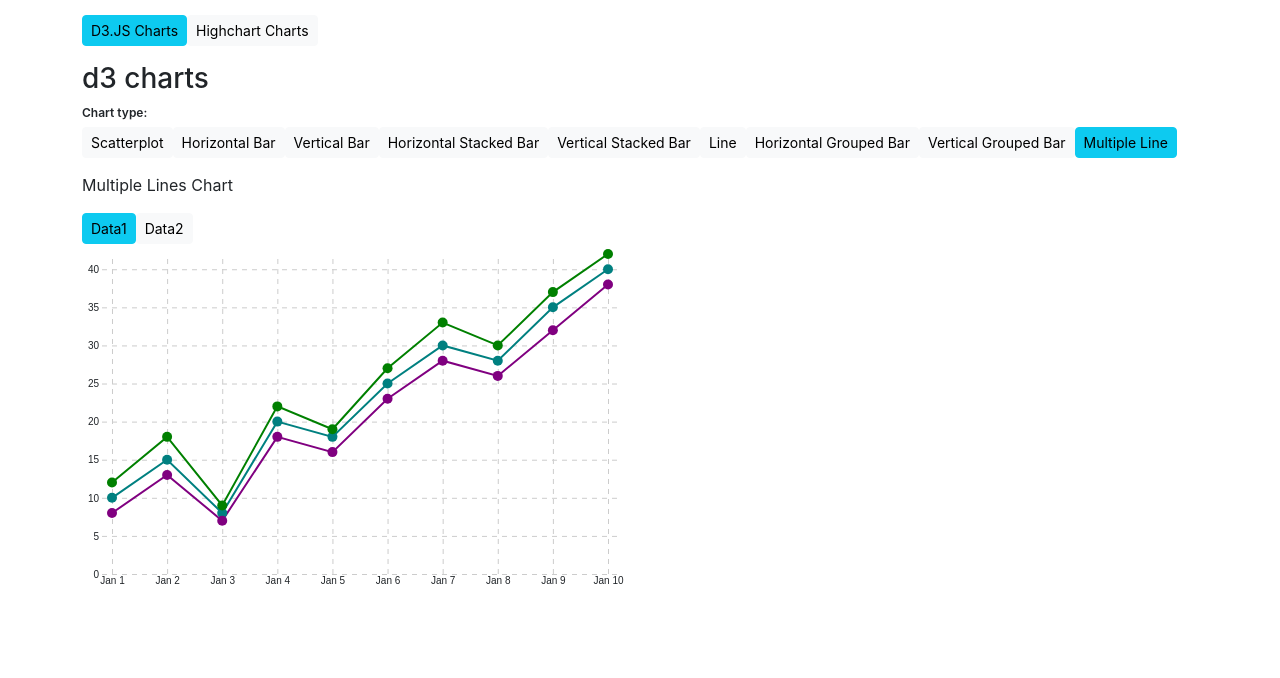
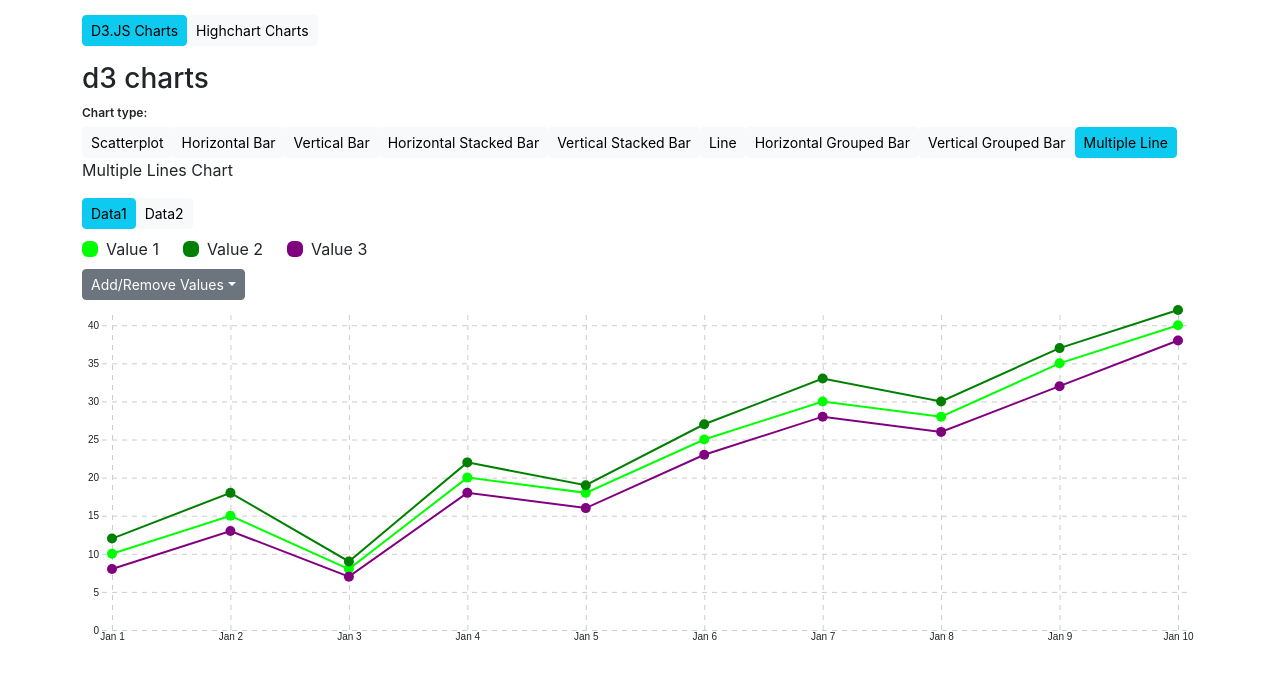
Before and after one commit to reneelightner/react-experiment, a React (Create React App) app: page / in a window 1280 px wide. Shown: the top 678 px of the page. Built offline with nearby package versions, Linux system fonts and the light colour scheme.

Commit message:
use dropdown, adjust to window resize

```diff
--- a/src/App.js
+++ b/src/App.js
@@ -73,8 +73,6 @@ const chartScatterplot = {
 }
 
 
-
-
 // APP COMPONENT
 function App() {
 
@@ -91,7 +89,7 @@ function App() {
   return (
     <div className="container">
       <div className="row">
-        <div className='col-12'>
+        <div className='col-12 col-sm-12 col-md-12 col-lg-12 col-xl-12 col-xxl-12'>
           <Buttonset btnData={btnsAllCharts} selection={componentSelectedChart} onSelect={handleBtnSelection} />
         </div>
       </div>
--- /dev/null
+++ b/src/Components/Containersize.js
@@ -0,0 +1,22 @@
+import { useState, useEffect, useRef } from 'react'
+
+export const useContainerSize = () => {
+  const ref = useRef()
+  const [size, setSize] = useState({ width: 0, height: 0 })
+
+  useEffect(() => {
+    if (!ref.current) return //if somehow ref isn't connected yet, just exit early
+    //Create a ResizeObserver (built-in browser API that watches a DOM element for size changes)
+    const observer = new ResizeObserver(entries => {
+      for (let entry of entries) { //when the observer triggers, it returns an array of entries (entries), each entry corresponds to a different element being observed
+        setSize({
+          width: entry.contentRect.width
+        });
+      }
+    })
+    observer.observe(ref.current) //Start watching the container
+    return () => observer.disconnect() //Cleanup when unmounting
+  }, [])
+
+  return [ref, size]
+}
--- a/src/Components/D3Charts.js
+++ b/src/Components/D3Charts.js
@@ -10,6 +10,7 @@ import GroupedBar from './GroupedBar';
 import MultipleLine from './MultipleLine';
 import colorPalette from './colors';
 import Legend from './Legend';
+import Dropdown from './Dropdown';
 
 import * as d3 from 'd3';
 
@@ -113,6 +114,7 @@ const D3Charts = () => {
         setcomponentSelectedD3(btnSelectedKey)
     }
 
+    // Multiple Lines Chart
     // button group for multiple lines chart
     const [dataSelected, setDataSelected] = useState("data1")
     const btnsMultipleLinesCharts = [
@@ -126,25 +128,72 @@ const D3Charts = () => {
     const chartDataMultipleLines = dataSelected === "data1"  // this is passed as the data to the chart component
         ? formattedMultipleLineChartData
         : formattedMultipleLine2ChartData
+    // x domain for multiple lines chart
+    const xdomain = dataSelected === "data1"
+        ? d3.extent(formattedMultipleLineChartData, d => d.date)
+        : d3.extent(formattedMultipleLine2ChartData, d => d.date)
+    // y domain for multiple lines chart
+    const ydomainmax = dataSelected === "data1"
+        ? d3.max(formattedMultipleLineChartData, d => Math.max(d.value1, d.value2, d.value3))
+        : d3.max(formattedMultipleLine2ChartData, d => Math.max(d.value1, d.value2, d.value3))
+    // for multiple lines dropdown -items selected and way to update items selected
+    const [itemsSelected, setItemsSelected] = useState(["value1", "value2", "value3"])
+    const handleDDSelected = (itemSelected) => {
+        let currItemsSelected = [...itemsSelected]
+        if (currItemsSelected.includes(itemSelected)) {
+            currItemsSelected = currItemsSelected.filter((d) => {return d != itemSelected})
+        } else {
+            currItemsSelected.push(itemSelected)
+        }
+        setItemsSelected(currItemsSelected)
+    }
+    // line/legend color lookup
+    const multipleLineLookup = {
+        "Value 1": colorPalette["Lime"],
+        "Value 2": colorPalette["Green"],
+        "Value 3": colorPalette["Purple"]
+    }
+    // key lookup
+    const keyLookup = {
+        "value1" : "Value 1",
+        "value2" : "Value 2",
+        "value3" : "Value 3"
+    }
+    // legend items - built on items selected from the dropdown
+    let legendItems = itemsSelected.map((key) => {
+        return { label: keyLookup[key], color: multipleLineLookup[keyLookup[key]] }
+    })
+    // filtered data based on items selected from dropdown
+    let filteredMultipleLinesData = chartDataMultipleLines.map((d) => {
+        const newObj = {date: d.date}
+        itemsSelected.forEach((item) => {
+            newObj[item] = d[item]
+        })
+        return newObj
+    })
+    // colors based on items selected from dropdown
+    let colorsForItems = itemsSelected.map((d) => {
+        return multipleLineLookup[keyLookup[d]]
+    })
 
     return (
     <>
         <h3 className="pt-3">d3 charts</h3>
         <div className="row">
-        <div className='col-12'>
+            <div className='col-12 col-sm-12 col-md-12 col-lg-12 col-xl-12 col-xxl-12'>
                 <p className='label'>Chart type:</p>
                 <Buttonset btnData={btnsD3Charts} selection={componentSelectedD3} onSelect={handleBtnSelectionD3Charts} />
             </div>
         </div>
-        <div className="componentWrapper row">
+        <div className="row">
         {
         componentSelectedD3 === "option1" &&
-            <div className='col-10'>
+            <div className='col-12 col-sm-12 col-md-12 col-lg-12 col-xl-12 col-xxl-12'>
             <p>Scatterplot</p>
             <Scatterplot
                 data={formattedScatterplotData}
                 id={'scatterplot'}
-                height={200}
+                height={350}
                 margin={{top: 0, right: 5, bottom: 20, left: 20}}
                 yscale={'band'}
                 ydomain={findUnique(formattedScatterplotData, 'AWARD')}
@@ -158,12 +207,12 @@ const D3Charts = () => {
         }
         {
         componentSelectedD3 === "option2" &&
-            <div className='col-6'>
+            <div className='col-12 col-sm-12 col-md-12 col-lg-12 col-xl-12 col-xxl-12'>
             <p>Horizontal Bar Chart</p>
             <Bar
                 data={barJSON}
                 id={'horizontalbar'}
-                height={200}
+                height={350}
                 margin={{top: 0, right: 25, bottom: 10, left: 70}}
                 orientation={"horizontal"}
                 ydomain={findUnique(barJSON, 'product')}
@@ -175,12 +224,12 @@ const D3Charts = () => {
         }
         {
         componentSelectedD3 === "option3" &&
-            <div className='col-6'>
+            <div className='col-12 col-sm-12 col-md-12 col-lg-12 col-xl-12 col-xxl-12'>
             <p>Vertical Bar Chart</p>
             <Bar
                 data={barJSON}
                 id={'verticalbar'}
-                height={200}
+                height={350}
                 margin={{top: 15, right: 5, bottom: 10, left: 20}}
                 orientation={"vertical"}
                 ydomain={[0, d3.max(barJSON, d => d.sales)]}
@@ -192,12 +241,12 @@ const D3Charts = () => {
         }
         {
         componentSelectedD3 === "option4" &&
-            <div className='col-6'>
+            <div className='col-12 col-sm-12 col-md-12 col-lg-12 col-xl-12 col-xxl-12'>
             <p>Horizontal Stacked Bar Chart</p>
             <StackedBar
                 data={formattedStackedBarData}
                 id={'stackedbarhoriz'}
-                height={200}
+                height={350}
                 margin={{ top: 5, right: 5, bottom: 10, left: 20 }}
                 orientation={"horizontal"}
                 xdomain={[0, d3.max(formattedStackedBarData, d => d.X1)]}
@@ -213,12 +262,12 @@ const D3Charts = () => {
         }
         {
         componentSelectedD3 === "option5" &&
-            <div className='col-6'>
+            <div className='col-12 col-sm-12 col-md-12 col-lg-12 col-xl-12 col-xxl-12'>
             <p>Vertical Stacked Bar Chart</p>
             <StackedBar
                 data={formattedStackedBarData}
                 id={'stackedbarvert'}
-                height={200}
+                height={350}
                 margin={{ top: 5, right: 5, bottom: 10, left: 20 }}
                 orientation={"vertical"}
                 xdomain={findUnique(formattedStackedBarData, "category")}
@@ -234,12 +283,12 @@ const D3Charts = () => {
         }
         {
         componentSelectedD3 === "option6" &&
-        <div className='col-6'>
+            <div className='col-12 col-sm-12 col-md-12 col-lg-12 col-xl-12 col-xxl-12'>
                 <p>Line Chart</p>
                 <Line
                 data={formattedLineChartData}
                 id={'line'}
-            height={200}
+                height={350}
                 margin={{ top: 5, right: 5, bottom: 10, left: 15 }}
                 xdomain={d3.extent(formattedLineChartData, d => d.date)}
                 ydomain={[0, d3.max(formattedLineChartData, d => d.value)]}
@@ -251,7 +300,7 @@ const D3Charts = () => {
         }
         {
         componentSelectedD3 === "option7" &&
-        <div className='col-7'>
+            <div className='col-12 col-sm-12 col-md-12 col-lg-12 col-xl-12 col-xxl-12'>
                 <p>Grouped Bar Chart Horizontal</p>
                 <Legend items={[
                     { label: "Women", color: colorPalette["Pink"] },
@@ -260,7 +309,7 @@ const D3Charts = () => {
                 <GroupedBar
                 data={groupedbarJSON}
                 id={'groupedbarvert'}
-            height={300}
+                height={350}
                 margin={{ top: 10, right: 20, bottom: 10, left: 70 }}
                 orientation={"horizontal"}
                 xdomain={[0, d3.max(groupedbarJSON, d => Math.max(d.Men, d.Women))]}
@@ -274,7 +323,7 @@ const D3Charts = () => {
         }
         {
         componentSelectedD3 === "option8" &&
-        <div className='col-6'>
+            <div className='col-12 col-sm-12 col-md-12 col-lg-12 col-xl-12 col-xxl-12'>
                 <p>Grouped Bar Chart Vertical</p>
                 <Legend items={[
                     { label: "Women", color: colorPalette["Pink"] },
@@ -283,7 +332,7 @@ const D3Charts = () => {
                 <GroupedBar
                 data={groupedbarJSON}
                 id={'groupedbarhoriz'}
-            height={400}
+                height={350}
                 margin={{ top: 10, right: 10, bottom: 30, left: 20 }}
                 orientation={"vertical"}
                 xdomain={groupedbarJSON.map(d => d.category)}
@@ -297,19 +346,25 @@ const D3Charts = () => {
         }
         {
         componentSelectedD3 === "option9" &&
-        <div className='col-6'>
+            <div className='col-12 col-sm-12 col-md-12 col-lg-12 col-xl-12 col-xxl-12'>
                 <p>Multiple Lines Chart</p>
                 <Buttonset btnData={btnsMultipleLinesCharts} selection={dataSelected} onSelect={handleDataSelecteed} />
+                <Legend items={legendItems} />
+                <Dropdown items={[
+                    { label: "Value 1", key: "value1" },
+                    { label: "Value 2", key: "value2" },
+                    { label: "Value 3", key: "value3" }
+                ]} selectedItems={itemsSelected} onSelect={handleDDSelected}/>
                 <MultipleLine
-            data={chartDataMultipleLines}
+                data={filteredMultipleLinesData}
                 id={'multipleline'}
                 height={350}
                 margin={{ top: 10, right: 10, bottom: 20, left: 20 }}
-            xdomain={d3.extent(formattedMultipleLineChartData, d => d.date)}
-            ydomain={[0, d3.max(formattedMultipleLineChartData, d => Math.max(d.value1, d.value2, d.value3))]}
-            ykeys={["value1","value2","value3"]}
+                xdomain={xdomain}
+                ydomain={[0, ydomainmax]}
+                ykeys={itemsSelected}
                 xkey={"date"}
-            colors={[colorPalette["Teal"],colorPalette["Green"],colorPalette["Purple"]]}
+                colors={colorsForItems}
                 />
             </div>
         }
--- /dev/null
+++ b/src/Components/Dropdown.js
@@ -0,0 +1,24 @@
+import React from 'react';
+
+function Dropdown({ items, selectedItems, onSelect}) {
+
+    return (
+        <div className="dropdown mt-2">
+            <button className="btn btn-sm btn-secondary dropdown-toggle" type="button" data-bs-toggle="dropdown" aria-expanded="false">
+                Add/Remove Values
+            </button>
+            <ul className="dropdown-menu">
+                {items.map((item) => {
+                    return <li key={item.key}>
+                        <a className="dropdown-item" href="#" onClick={(e) => {e.preventDefault(); onSelect(item.key)}}>
+                            <input type="checkbox" checked={selectedItems.includes(item.key)} readOnly className="form-check-input me-2"/>
+                            {item.label}
+                        </a>
+                    </li>
+                })}
+            </ul>
+        </div>
+    )
+}
+
+export default Dropdown
--- a/src/Components/Legend.js
+++ b/src/Components/Legend.js
@@ -2,9 +2,9 @@ import React from 'react';
 
 const Legend = ({ items }) => {
     return (
-      <div className="d-flex gap-4 align-items-center mb-3">
+      <div className="d-flex gap-4 mt-2">
         {items.map((item, index) => (
-          <div key={index} className="d-flex align-items-center gap-2">
+          <div key={index} className="d-flex gap-2 align-items-center">
             <div
               className="rounded"
               style={{
--- a/src/Components/MultipleLine.js
+++ b/src/Components/MultipleLine.js
@@ -1,21 +1,28 @@
 import React from 'react';
 import * as d3 from 'd3';
 import { useD3 } from './useD3.js';
-
+import { useContainerSize } from './Containersize.js'; //hook to find window width
 
 export default function MultipleLine(props) {
 
-    const ref = useD3(
+    const isFirstRender = React.useRef(true)
+
+    const [containerRef, size] = useContainerSize()
+
+    const d3ref = useD3(
         (svg) => {
 
             const margin = props.margin
             const height = props.height - margin.top - margin.bottom
-            const width = (d3.select(`svg#${props.id}`).node().getBoundingClientRect().width) - margin.right - margin.left
+            const width = size.width - margin.right - margin.left //use size.width from useContainerSize hook
+            console.log(size.width)
+
+            if (!width || width <= 0) return; // guard against weird first renders
 
             d3.select(`svg#${props.id} g.plot`)
                 .attr("transform", `translate(${margin.left},${margin.top})`)
 
-            // x and y axes
+            // x and y scales
             const x = d3.scaleTime()
                 .domain(props.xdomain)
                 .range([0 + 10, width - 10]) // Add padding (10px on both sides)
@@ -29,16 +36,27 @@ export default function MultipleLine(props) {
                 .tickFormat(d3.timeFormat("%b %e"))
                 .tickSize(-height)
 
-            const yAxis = d3.axisLeft(y)
-                .tickSize(-width)
-
             svg.select(".x-axis")
                 .attr("transform", `translate(${margin.left},${height + margin.top})`)
                 .call(xAxis)
 
-            svg.select(".y-axis")
+            const yAxis = d3.axisLeft(y)
+                .tickSize(-width)
+
+            // y-axis -- tracking whether it's the first render and only applying the transition on updates
+            const yAxisGroup = svg.select(".y-axis")
                 .attr("transform", `translate(${margin.left},${margin.top})`)
-                .call(yAxis)
+
+            if (isFirstRender.current) { //first render, just call y axis
+                yAxisGroup
+                    .call(yAxis)
+                isFirstRender.current = false
+            } else {
+                yAxisGroup
+                    .transition()
+                    .duration(800)
+                    .call(yAxis)
+            }
 
             // hide vertical line for y axis
             d3.selectAll("g.y-axis path").style("display", "none")
@@ -49,7 +67,15 @@ export default function MultipleLine(props) {
             // vertical x axis ticks have dash
             svg.selectAll("g.x-axis g.tick line").style("stroke-dasharray", "5 5").style("stroke", "#ccc")
 
-            // using D3's data join pattern (.selectAll().data().join())
+            // using D3's data join pattern (.selectAll().data().join()) for lines, circles so that they can animate
+
+            // Clear old lines (if ykeys and data have changed)
+            svg.select(".plot")
+                .selectAll("path.line") // selecting all the existing path.line elements inside .plot
+                .filter(function() { // in this callback, return an array of the paths that you want to delete
+                    return !props.ykeys.includes(d3.select(this).attr("ykey"))
+                })
+                .remove() // delete them
 
             // lines
             svg.select(".plot")
@@ -60,6 +86,7 @@ export default function MultipleLine(props) {
                 .attr("fill", "none")
                 .attr("stroke", (d, i) => props.colors[i])
                 .attr("stroke-width", 2)
+                .attr("ykey", (ykey) => ykey)
                 .transition()
                 .duration(800)
                 .attr("d", (ykey) => {
@@ -68,6 +95,14 @@ export default function MultipleLine(props) {
                         .y(d => y(d[ykey]));
                     return line(props.data);
                 })
+
+            // Clear old circles (if ykeys and data have changed)
+            svg.select(".plot")
+                .selectAll("circle") //selecting all the existing circle elements inside .plot
+                .filter(function() { // in this callback, return an array of the circles that you want to delete
+                    return !props.ykeys.includes(d3.select(this).attr("ykey"))
+                })
+                .remove() //remove the circles from that returned array
 
             // make each circle
             props.ykeys.forEach((ykey, i) => {
@@ -84,6 +119,7 @@ export default function MultipleLine(props) {
                                 .append("circle")
                                 .attr("class", `circle-${ykey}`)
                                 .attr("i", (d, i) => i)
+                                .attr("ykey", ykey)
                                 .attr("r", 5)
                                 .attr("fill", props.colors[i])
                                 .attr("cx", d => x(d[props.xkey]))
@@ -93,22 +129,22 @@ export default function MultipleLine(props) {
                             // update represents existing elements that are already in the DOM and are now being re-bound to new data
                             return update
                                 .on("mouseover", function () {
-                                    let index = d3.select(this).attr("i");
-                                    let cynum = d3.select(this).attr("cy");
-                                    let cxnum = d3.select(this).attr("cx");
-                                    let side = index > props.data.length / 2 ? 'left' : 'right';
+                                    let index = d3.select(this).attr("i")
+                                    let cynum = d3.select(this).attr("cy")
+                                    let cxnum = d3.select(this).attr("cx")
+                                    let side = index > props.data.length / 2 ? 'left' : 'right'
                                     d3.select(`text.tooltip-${props.id}`)
                                         .text(() => {
-                                            const formatDay = d3.timeFormat("%b %e");
-                                            return formatDay(props.data[index][props.xkey]) + ": " + props.data[index][ykey];
+                                            const formatDay = d3.timeFormat("%b %e")
+                                            return formatDay(props.data[index][props.xkey]) + ": " + props.data[index][ykey]
                                         })
                                         .attr("dy", +cynum - 7)
                                         .attr("dx", side === "left" ? +cxnum + 5 : +cxnum - 5)
                                         .attr("text-anchor", side === "left" ? "start" : "end")
-                                        .style("opacity", 1);
+                                        .style("opacity", 1)
                                 })
                                 .on("mouseout", function () {
-                                    d3.select(`text.tooltip-${props.id}`).style("opacity", 0);
+                                    d3.select(`text.tooltip-${props.id}`).style("opacity", 0)
                                 })
                                 .transition()
                                 .duration(800)
@@ -119,24 +155,23 @@ export default function MultipleLine(props) {
             })
 
             // tooltip
-            svg.select(".plot")
-                .selectAll(`text.tooltip-${props.id}`)
-                .data([null]) // just a single data item
-                .join("text")
+            svg
+                .select(".plot")
+                .append("text")
                 .attr("class", `tooltip-${props.id}`)
                 .style("pointer-events", "none")
                 .style("font-size", "10px")
                 .style("font-weight", "bold")
                 .style("opacity", 0)
         },
-        [props.data] //will update when props.data changes
+        [props.data, props.ydomain, props.ykey, size.width] //will update when these change, size.width from useContainerSize hook
     );
 
     return (
-        <div>
+        <div ref={containerRef} style={{ width: '100%' }}>
             <svg
                 id={props.id}
-                ref={ref}
+                ref={d3ref}
                 style={{
                     height: props.height,
                     width: "100%"
--- a/src/custom.scss
+++ /dev/null
@@ -1,4 +0,0 @@
-// This file is to customize Bootstrap
-
-// Import Bootstrap and its default variables
-@import '~bootstrap/scss/bootstrap.scss';
--- a/src/index.css
+++ b/src/index.css
@@ -17,7 +17,3 @@ p.label{
   font-size: 12px;
   margin-bottom: 5px;
 }
-
-.componentWrapper {
-  margin-top: 15px;
-}
--- a/src/index.js
+++ b/src/index.js
@@ -1,6 +1,8 @@
 import React from 'react';
 import ReactDOM from 'react-dom/client';
-import './custom.scss';
+// import Bootstrap CSS and Bootstrap Bundle JS
+import 'bootstrap/dist/css/bootstrap.min.css'
+import 'bootstrap/dist/js/bootstrap.bundle.min.js'
 // Put any other imports below so that CSS from your
 // components takes precedence over default styles.
 import './index.css';
```
Also changed, not shown: src/data/dataMultipleLines2.json (+8 -8 lines). Lines whose indentation alone changed are shown as unchanged.
